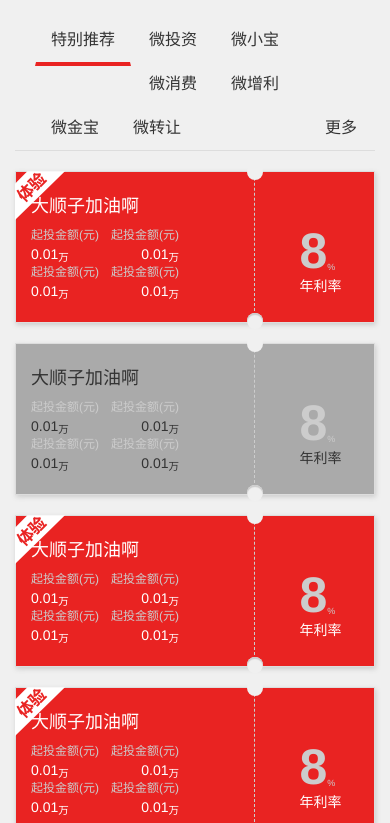
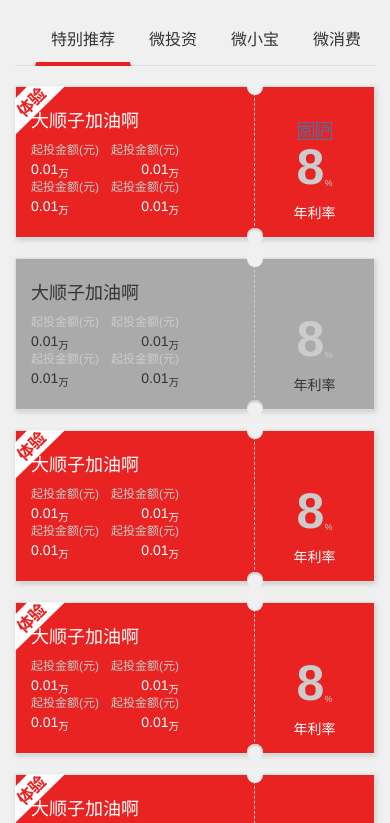
Before and after one commit to hs4662655/-web-, a plain HTML site: page index.html in a window 390 px wide. Shown: the part 853-1676 px from the top of the page. Drawn offline with Linux system fonts and the light colour scheme; files whose address does not match are found by name.

Commit message:
add 横向的滚动条

```diff
--- a/css/main.css
+++ b/css/main.css
@@ -33,7 +33,7 @@
 .panel-dashunzi > .panel-heading {
     float: right;
     width: 120px;
-    padding: 0;
+    padding: 45px 0;
     height: 150px;
     border-left: 1px dashed #ccc;
     text-align: center;
@@ -465,27 +465,30 @@ body {
     background-color: #f0f0f0;
     padding: 20px 0;
 }
-
-#products > .container > .nav-tabs {
+#products > .container .ul-wrapper {
+    /* overflow-x: scroll; */
+}
+#products > .container  .nav-tabs {
     padding-left: 20px;
-}
-
-#products > .container > .nav-tabs > li {
 
 }
 
-#products > .container > .nav-tabs > li:last-child > a:hover {
+#products > .container  .nav-tabs > li {
+
+}
+
+#products > .container .nav-tabs > li:last-child > a:hover {
     color: #E92322;
 }
 
-#products > .container > .nav-tabs > li > a {
+#products > .container  .nav-tabs > li > a {
 
     font-size: 16px;
 
     color: #333;
 }
 
-#products > .container > .nav-tabs > li > a:hover {
+#products > .container .nav-tabs > li > a:hover {
 
     border-color: transparent;
 
@@ -494,11 +497,11 @@ body {
     color: #222;
 }
 
-#products > .container > .nav-tabs > li.active {
+#products > .container  .nav-tabs > li.active {
 
 }
 
-#products > .container > .nav-tabs > li.active > a {
+#products > .container  .nav-tabs > li.active > a {
 
     background-color: transparent;
 
@@ -519,17 +522,23 @@ body {
 #products >.container >.tab-content .panel p:first-child{
     font-size: 12px;
     color: #ccc;
+    /* padding: 45px 0; */
 }
-#products >.container >.tab-content .panel-heading p{
+
+#products >.container >.tab-content .panel-heading .products-tooltip {
+    width: 100%;
+    left: 0;
+    margin-left: 0;
     position: absolute;
-    top: 50% ;
-    left: 50%;
-    margin-top: -30px;
-   margin-left: -15px;
+    top: 34px;
+}
+#products >.container >.tab-content .panel-heading .products-tooltip a {
 
-}
-#products >.container >.tab-content .panel-heading p.products-nll{
-        margin-top: 30px;
+text-decoration: none;
+
+border: 1px solid;
+
+margin: 0 1px;
 }
 #products >.container >.tab-content .panel-heading span{
     font-size:50px;
--- a/index.html
+++ b/index.html
@@ -215,7 +215,11 @@
 <!--产品推荐-->
 <section id="products">
     <div class="container">
+        <!--要实现横向滚动条
+        1.要给ul加一个容器，这个容器有横向滚动条
+        2.动态设置ul的宽度，宽度是根据内容大小决定的-->
         <!--选项卡标题-->
+        <div class="ul-wrapper">
             <ul class="nav nav-tabs" role="tablist">
                 <li role="presentation" class="active"><a href="#category_01" aria-controls="category_01" role="tab"
                                                           data-toggle="tab" aria-expanded="false">特别推荐</a></li>
@@ -231,8 +235,9 @@
                                            data-toggle="tab">微金宝</a></li>
                 <li role="presentation"><a href="#category_06" aria-controls="category_06" role="tab"
                                            data-toggle="tab">微转让</a></li>
-            <li class="pull-right"><a href="#">更多</a></li>
+                <li class="pull-right hidden-xs hidden-sm"><a href="#">更多</a></li>
             </ul>
+        </div>
         <!-- Tab panes 选项卡内容-->
         <div class="tab-content">
             <div role="tabpanel" class="tab-pane fade in active" id="category_01">
@@ -241,7 +246,12 @@
                         <div class="panel panel-dashunzi actived">
                             <div class="panel-heading text-center">
                                 <p><span>8</span><sub>%</sub></p>
-                                <p class="products-nll">年利率</p>
+                                <p>年利率</p class="products-nll">
+                                <p class="products-tooltip">
+                                    <a href="#" data-toggle="tooltip" data-placement="top"
+                                       title="北京欢迎你">京</a><a href="#" data-toggle="tooltip" data-placement="top"
+                                                             title="上海欢迎你">沪</a>
+                                </p>
                             </div>
                             <div class="panel-body">
                                 <h4>大顺子加油啊</h4>
@@ -268,7 +278,7 @@
                         <div class="panel panel-dashunzi disabled">
                             <div class="panel-heading text-center">
                                 <p><span>8</span><sub>%</sub></p>
-                                <p class="products-nll">年利率</p>
+                                <p>年利率</p>
                             </div>
                             <div class="panel-body">
                                 <h4>大顺子加油啊</h4>
@@ -295,7 +305,7 @@
                         <div class="panel panel-dashunzi actived">
                             <div class="panel-heading text-center">
                                 <p><span>8</span><sub>%</sub></p>
-                                <p class="products-nll">年利率</p>
+                                <p>年利率</p>
                             </div>
                             <div class="panel-body">
                                 <h4>大顺子加油啊</h4>
@@ -322,7 +332,7 @@
                         <div class="panel panel-dashunzi actived">
                             <div class="panel-heading text-center">
                                 <p><span>8</span><sub>%</sub></p>
-                                <p class="products-nll">年利率</p>
+                                <p>年利率</p>
                             </div>
                             <div class="panel-body">
                                 <h4>大顺子加油啊</h4>
@@ -349,7 +359,7 @@
                         <div class="panel panel-dashunzi actived">
                             <div class="panel-heading text-center">
                                 <p><span>8</span><sub>%</sub></p>
-                                <p class="products-nll">年利率</p>
+                                <p>年利率</p>
                             </div>
                             <div class="panel-body">
                                 <h4>大顺子加油啊</h4>
@@ -376,7 +386,7 @@
                         <div class="panel panel-dashunzi actived">
                             <div class="panel-heading text-center">
                                 <p><span>8</span><sub>%</sub></p>
-                                <p class="products-nll">年利率</p>
+                                <p>年利率</p>
                             </div>
                             <div class="panel-body">
                                 <h4>大顺子加油啊</h4>
--- a/js/main.js
+++ b/js/main.js
@@ -19,11 +19,31 @@ $(function () {
             //6.因为我们需要下屏幕时轮播图等比例缩放
             if (isSmallScreen) {
                 $element.html('<img src="' + imageUrl + '"+alt="">');
-            }else{
+            } else {
                 $element.empty();
             }
         });
+        //初始化tooltip
+        $("[data-toggle='tooltip']").tooltip();
+
+        //设置产品推荐的横向滚动条
+        //1.首先动态获取ul下面所有的li
+        var $ulContainer = $('.nav-tabs');
+        var lisWidth = 50;
+        //2.循环遍历求li的宽度和
+        $ulContainer.children().each(function (index, element) {
+            lisWidth += element.clientWidth;
+        });
+        //当nav-tab的宽度大于屏幕的宽度时在设置宽度
+        if (lisWidth > $(window).width()) {
+            $ulContainer.css('width', lisWidth);
+            $('.ul-wrapper').css('overflow-x','scroll');
+        }else {
+            $ulContainer.css('width','100%');
+            $('.ul-wrapper').css('overflow-x','');
+        }
     }
+    $(window).on('resize', resize).trigger('resize');
 
-    $(window).on('resize', resize).trigger('resize');
+
 });
```
Also changed, not shown: lib/bootstrap/css/bootstrap.css. Lines whose indentation alone changed are shown as unchanged.
